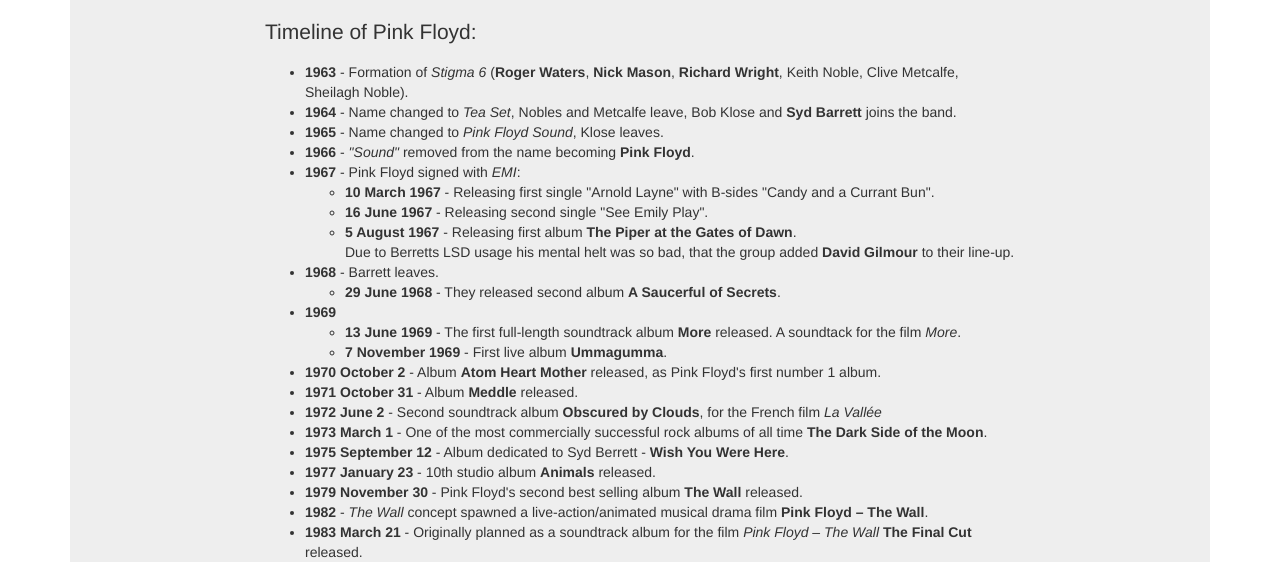
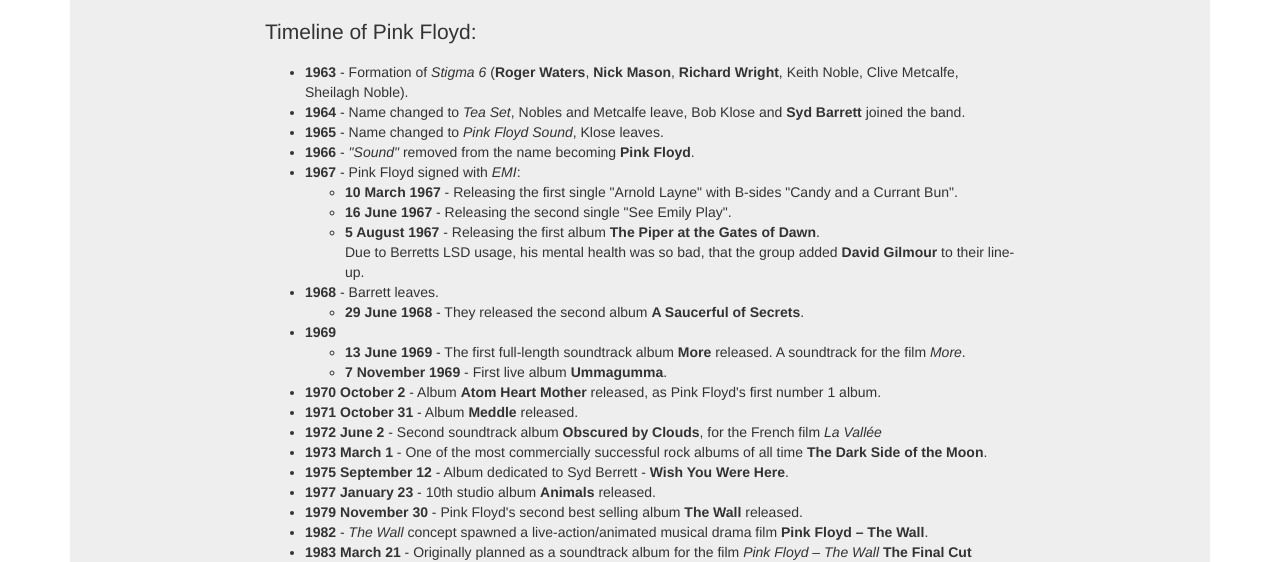
Before and after one commit to JakaPresecnik/freeCodeCamp_build_a_tribute_page, a plain HTML site: page index.html in a window 1280 px wide. Shown: the part 557-1119 px from the top of the page. Drawn offline with nearby package versions, Linux system fonts and the light colour scheme.

Commit message:
Update index.html

```diff
--- a/index.html
+++ b/index.html
@@ -29,27 +29,27 @@
             <p>Timeline of Pink Floyd:</p>
             <ul>
                 <li><strong>1963</strong> - Formation of <em>Stigma 6</em> (<strong>Roger Waters</strong>, <strong>Nick Mason</strong>, <strong>Richard Wright</strong>, Keith Noble, Clive Metcalfe, Sheilagh Noble).</li>
-                <li><strong>1964</strong> - Name changed to <em>Tea Set</em>, Nobles and Metcalfe leave, Bob Klose and <strong>Syd Barrett</strong> joins the band.</li>
+                <li><strong>1964</strong> - Name changed to <em>Tea Set</em>, Nobles and Metcalfe leave, Bob Klose and <strong>Syd Barrett</strong> joined the band.</li>
                 <li><strong>1965</strong> - Name changed to <em>Pink Floyd Sound</em>, Klose leaves.</li>
                 <li><strong>1966</strong> - <em>"Sound"</em> removed from the name becoming <strong>Pink Floyd</strong>.</li>
 
                 <li><strong>1967</strong> - Pink Floyd signed with <em>EMI</em>:
                     <ul>
-                        <li><strong>10 March 1967</strong> - Releasing first single "Arnold Layne" with B-sides "Candy and a Currant Bun".</li>
-                        <li><strong>16 June 1967</strong> - Releasing second single "See Emily Play".</li>
-                        <li><strong>5 August 1967</strong> - Releasing first album <strong>The Piper at the Gates of Dawn</strong>.
-                            <br/> Due to Berretts LSD usage his mental helt was so bad, that the group added <strong>David Gilmour</strong> to their line-up.
+                        <li><strong>10 March 1967</strong> - Releasing the first single "Arnold Layne" with B-sides "Candy and a Currant Bun".</li>
+                        <li><strong>16 June 1967</strong> - Releasing the second single "See Emily Play".</li>
+                        <li><strong>5 August 1967</strong> - Releasing the first album <strong>The Piper at the Gates of Dawn</strong>.
+                            <br/> Due to Berretts LSD usage, his mental health was so bad, that the group added <strong>David Gilmour</strong> to their line-up.
                         </li>
                     </ul>
                 </li>
                 <li><strong>1968</strong> - Barrett leaves.</li>
                 <ul>
-                    <li><strong>29 June 1968</strong> - They released second album <strong>A Saucerful of Secrets</strong>.</li>
+                    <li><strong>29 June 1968</strong> - They released the second album <strong>A Saucerful of Secrets</strong>.</li>
                 </ul>
 
                 <li><strong>1969</strong>
                     <ul>
-                        <li><strong>13 June 1969</strong> - The first full-length soundtrack album <strong>More</strong> released. A soundtack for the film <em>More</em>.</li>
+                        <li><strong>13 June 1969</strong> - The first full-length soundtrack album <strong>More</strong> released. A soundtrack for the film <em>More</em>.</li>
                         <li><strong>7 November 1969</strong> - First live album <strong>Ummagumma</strong>.</li>
                     </ul>
                 </li>
```
